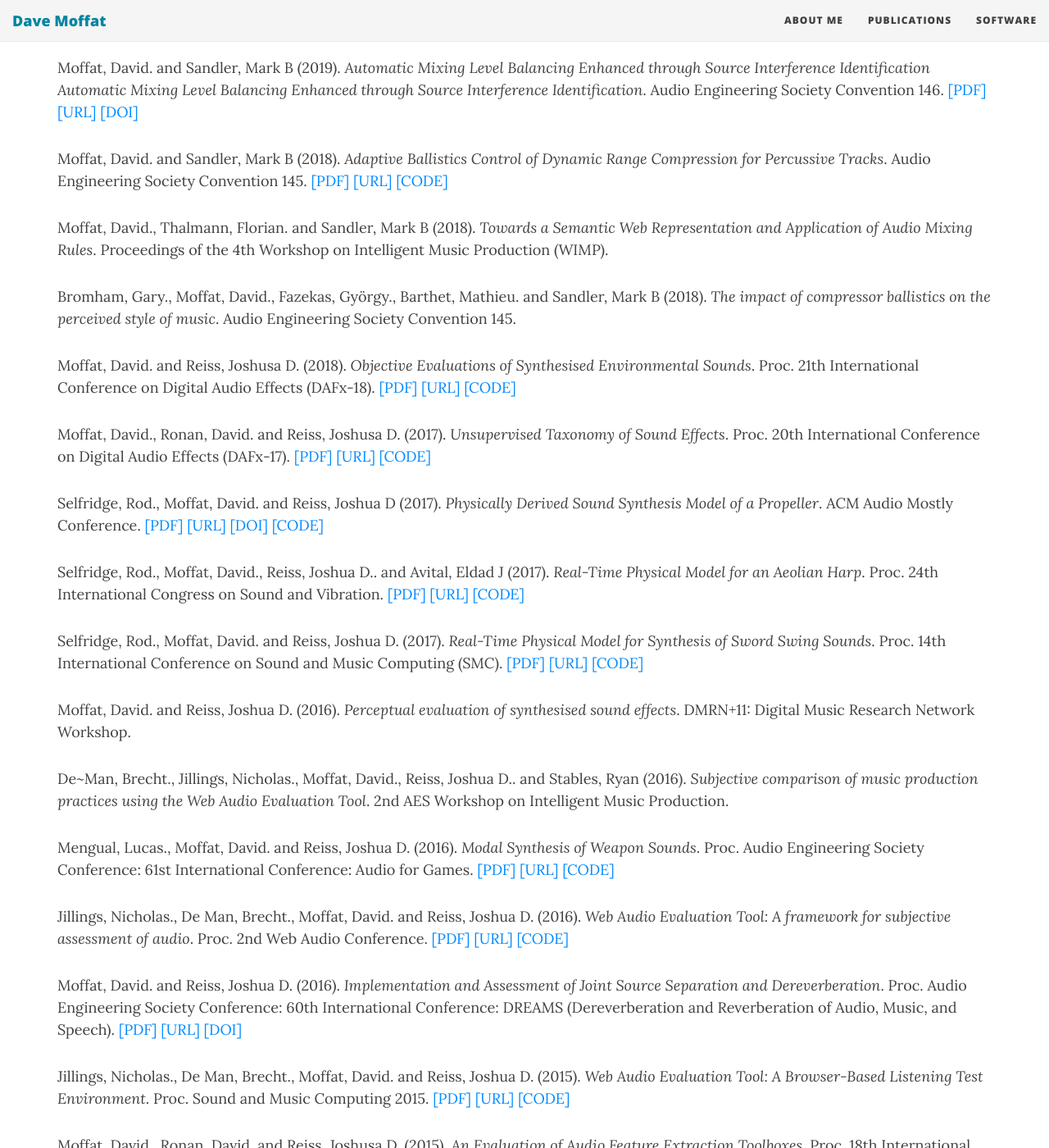
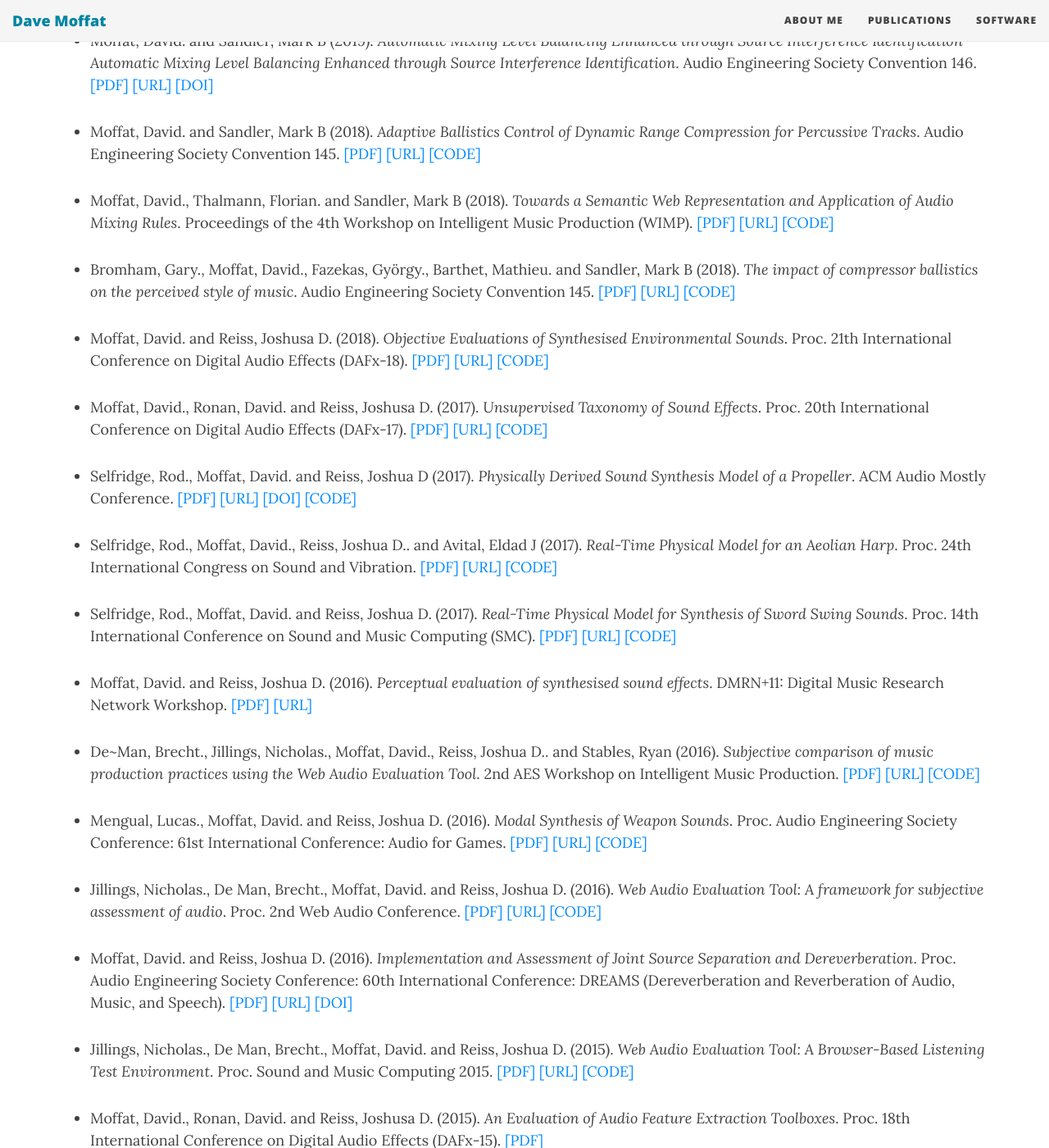
Before and after one commit to davemoffat/davemoffat.github.io, a Jekyll site: the page built from publications.md, in a window 1280 px wide and 1400 px high, scrolled down 1355 px. Shown: the whole window at 82% size. Built offline with Jekyll 4.4.1, drawn with Linux system fonts in a browser that asks for light colours; nearby versions of some CDN libraries.

Commit message:
add more URL's to publications

```diff
--- a/publications.md
+++ b/publications.md
@@ -5,70 +5,70 @@ title: Bibliography
 
 # Journal
 
-Wilmering, Thomas., Moffat, David., Milo, Alessia. and Sandler, Mark B (2020). A History of Audio Effects. _Applied Sciences_. [[PDF]](https://www.mdpi.com/2076-3417/10/3/791/pdf) [[URL]](https://www.mdpi.com/2076-3417/10/3/791) [[DOI]](10.3390/app10030791)
+* Wilmering, Thomas., Moffat, David., Milo, Alessia. and Sandler, Mark B (2020). A History of Audio Effects. _Applied Sciences_. [[PDF]](https://www.mdpi.com/2076-3417/10/3/791/pdf) [[URL]](https://www.mdpi.com/2076-3417/10/3/791) [[DOI]](10.3390/app10030791)
 
-Moffat, David. and Sandler, Mark B (2019). Approaches in Intelligent Music Production. _Arts_. [[PDF]](https://www.mdpi.com/2076-0752/8/4/125/pdf) [[URL]](https://www.mdpi.com/541536) [[DOI]](10.3390/arts8040125)
+* Moffat, David. and Sandler, Mark B (2019). Approaches in Intelligent Music Production. _Arts_. [[PDF]](https://www.mdpi.com/2076-0752/8/4/125/pdf) [[URL]](https://www.mdpi.com/541536) [[DOI]](10.3390/arts8040125)
 
-Moffat, David. and Reiss, Joshua D. (2018). Perceptual Evaluation of Synthesized Sound Effects. _ACM Transactions on Applied Perception (TAP)_. [[PDF]](https://dl.acm.org/authorize?N658914) [[URL]](https://dl.acm.org/citation.cfm?id=3165287) [[DOI]](10.1145/3165287) [[CODE]](https://code.soundsoftware.ac.uk/projects/perceptual-evaluation-of-sound-synthesis)
+* Moffat, David. and Reiss, Joshua D. (2018). Perceptual Evaluation of Synthesized Sound Effects. _ACM Transactions on Applied Perception (TAP)_. [[PDF]](https://dl.acm.org/authorize?N658914) [[URL]](https://dl.acm.org/citation.cfm?id=3165287) [[DOI]](10.1145/3165287) [[CODE]](https://code.soundsoftware.ac.uk/projects/perceptual-evaluation-of-sound-synthesis)
 
-Selfridge, Rod., Moffat, David., Avital, Eldad J.. and Reiss, Joshua D. (2018). Creating Real-Time Aeroacoustic Sound Effects Using Physically Derived Models. _Journal of the Audio Engineering Society_. [[PDF]](http://www.aes.org/journal/online/jaes.cfm?file=JAES_V66_7_8/JAES_V66_7_8_PG594hirez.pdf&elibID=19708) [[URL]](http://www.aes.org/e-lib/browse.cfm?elib=19708) [[DOI]](10.17743/jaes.2018.0033) [[CODE]](https://code.soundsoftware.ac.uk/projects/physical-model-of-a-sword-sound/)
+* Selfridge, Rod., Moffat, David., Avital, Eldad J.. and Reiss, Joshua D. (2018). Creating Real-Time Aeroacoustic Sound Effects Using Physically Derived Models. _Journal of the Audio Engineering Society_. [[PDF]](http://www.aes.org/journal/online/jaes.cfm?file=JAES_V66_7_8/JAES_V66_7_8_PG594hirez.pdf&elibID=19708) [[URL]](http://www.aes.org/e-lib/browse.cfm?elib=19708) [[DOI]](10.17743/jaes.2018.0033) [[CODE]](https://code.soundsoftware.ac.uk/projects/physical-model-of-a-sword-sound/)
 
-Selfridge, Rod., Moffat, David. and Reiss, Joshua D. (2017). Sound Synthesis of Objects Swinging Through Air Using Physical Models. _Applied Sciences_. [[PDF]](http://www.mdpi.com/2076-3417/7/11/1177/pdf) [[URL]](http://www.mdpi.com/2076-3417/7/11/1177) [[DOI]](10.3390/app7111177) [[CODE]](https://code.soundsoftware.ac.uk/projects/physicallyderivedswingingobjects)
+* Selfridge, Rod., Moffat, David. and Reiss, Joshua D. (2017). Sound Synthesis of Objects Swinging Through Air Using Physical Models. _Applied Sciences_. [[PDF]](http://www.mdpi.com/2076-3417/7/11/1177/pdf) [[URL]](http://www.mdpi.com/2076-3417/7/11/1177) [[DOI]](10.3390/app7111177) [[CODE]](https://code.soundsoftware.ac.uk/projects/physicallyderivedswingingobjects)
 
-Luca Turchet., David Moffat., Ana Tajadura-Jim&eacute;nez., Joshua D. Reiss. and Tony Stockman (2016). What do your footsteps sound like? An investigation on interactive footstep sounds adjustment. _Applied Acoustics_. [[PDF]](http://davemoffat.com/wp/wp-content/uploads/2016/05/What-do-your-footsteps-sound-like.pdf) [[URL]](http://www.sciencedirect.com/science/article/pii/S0003682X16300913) [[DOI]](10.1016/j.apacoust.2016.04.007)
+* Luca Turchet., David Moffat., Ana Tajadura-Jim&eacute;nez., Joshua D. Reiss. and Tony Stockman (2016). What do your footsteps sound like? An investigation on interactive footstep sounds adjustment. _Applied Acoustics_. [[PDF]](http://davemoffat.com/wp/wp-content/uploads/2016/05/What-do-your-footsteps-sound-like.pdf) [[URL]](http://www.sciencedirect.com/science/article/pii/S0003682X16300913) [[DOI]](10.1016/j.apacoust.2016.04.007)
 
 # Book Chapter
 
-Moffat, David., Selfridge, Rod. and Reiss, Joshua D. (2019). Sound Effect Synthesis. Michael Filimowicz Editor. _In Foundations in Sound Design for Interactive Media: A Multidisciplinary Approach_. Routledge [[PDF]](https://www.eecs.qmul.ac.uk/~josh/documents/2019/Sound_Effect_Synthesis.pdf) [[URL]](https://www.amazon.co.uk/gp/product/B07TDQQVCK/ref=as_li_qf_asin_il_tl?ie=UTF8&tag=davemoffat-21&creative=6738&linkCode=as2&creativeASIN=B07TDQQVCK&linkId=9673d36a941c5b590566d7459f3ad665)
+* Moffat, David., Selfridge, Rod. and Reiss, Joshua D. (2019). Sound Effect Synthesis. Michael Filimowicz Editor. _In Foundations in Sound Design for Interactive Media: A Multidisciplinary Approach_. Routledge [[PDF]](https://www.eecs.qmul.ac.uk/~josh/documents/2019/Sound_Effect_Synthesis.pdf) [[URL]](https://www.amazon.co.uk/gp/product/B07TDQQVCK/ref=as_li_qf_asin_il_tl?ie=UTF8&tag=davemoffat-21&creative=6738&linkCode=as2&creativeASIN=B07TDQQVCK&linkId=9673d36a941c5b590566d7459f3ad665)
 
 # Conference
 
-Lefford, M. Nyssim., Bromham, Gary. and Moffat, David (2020). _Mixing with Intelligent Mixing Systems: Evolving Practices and Lessons from Computer Assisted Design_. Audio Engineering Society Convention 148.
+* Lefford, M. Nyssim., Bromham, Gary. and Moffat, David (2020). _Mixing with Intelligent Mixing Systems: Evolving Practices and Lessons from Computer Assisted Design_. Audio Engineering Society Convention 148.
 
-Bromham, Gary., Moffat, David., Barthet, Mathieu. and Fazekas, Gy&ouml;rgy (2019). _Retro in Digital: Understanding the Semantics of Audio Effects_. DMRN+14: Digital Music Reserach Network One-Day Workshop. [[PDF]](https://qmro.qmul.ac.uk/xmlui/bitstream/handle/123456789/61898/DMRN14_Proceedings_17Dec2019.pdf?sequence=2&isAllowed=y) [[URL]](https://www.qmul.ac.uk/dmrn/dmrn14/)
+* Bromham, Gary., Moffat, David., Barthet, Mathieu. and Fazekas, Gy&ouml;rgy (2019). _Retro in Digital: Understanding the Semantics of Audio Effects_. DMRN+14: Digital Music Reserach Network One-Day Workshop. [[PDF]](https://qmro.qmul.ac.uk/xmlui/bitstream/handle/123456789/61898/DMRN14_Proceedings_17Dec2019.pdf?sequence=2&isAllowed=y) [[URL]](https://www.qmul.ac.uk/dmrn/dmrn14/)
 
-Venkatesh, Satvik., Moffat, David. and Miranda, Eduardo Reck (2019). _RadioMe: Artificially Intelligent Radio for People with Dementia_. DMRN+14: Digital Music Reserach Network One-Day Workshop. [[PDF]](https://qmro.qmul.ac.uk/xmlui/bitstream/handle/123456789/61898/DMRN14_Proceedings_17Dec2019.pdf?sequence=2&isAllowed=y) [[URL]](https://www.qmul.ac.uk/dmrn/dmrn14/)
+* Venkatesh, Satvik., Moffat, David. and Miranda, Eduardo Reck (2019). _RadioMe: Artificially Intelligent Radio for People with Dementia_. DMRN+14: Digital Music Reserach Network One-Day Workshop. [[PDF]](https://qmro.qmul.ac.uk/xmlui/bitstream/handle/123456789/61898/DMRN14_Proceedings_17Dec2019.pdf?sequence=2&isAllowed=y) [[URL]](https://www.qmul.ac.uk/dmrn/dmrn14/)
 
-Bromham, Gary., Moffat, David., Barthet, Mathieu., Danielsen, Anne. and Fazekas, Gy&ouml;rgy (2019). _The Impact of Audio Effects Processing on the Perception of Brightness and Warmth_. ACM Audio Mostly Conference. [[PDF]](http://davemoffat.com/wp/wp-content/uploads/2019/09/BrightWarm-AM19.pdf) [[URL]](https://dl.acm.org/citation.cfm?id=3356618) [[DOI]](10.1145/3356590.3356618)
+* Bromham, Gary., Moffat, David., Barthet, Mathieu., Danielsen, Anne. and Fazekas, Gy&ouml;rgy (2019). _The Impact of Audio Effects Processing on the Perception of Brightness and Warmth_. ACM Audio Mostly Conference. [[PDF]](http://davemoffat.com/wp/wp-content/uploads/2019/09/BrightWarm-AM19.pdf) [[URL]](https://dl.acm.org/citation.cfm?id=3356618) [[DOI]](10.1145/3356590.3356618)
 
-Moffat, David. and Sandler, Mark B (2019). _Machine Learning Multitrack Gain Mixing of Drums_. Audio Engineering Society Convention 147. [[PDF]](http://davemoffat.com/wp/wp-content/uploads/2019/09/ML-DrumMixing-AES19.pdf) [[URL]](http://www.aes.org/e-lib/browse.cfm?elib=20550) [[DOI]](10.17743/aesconv.2019.978-1-942220-31-2) [[AUDIO]](https://djmoffat.github.io/MachineLearningDrumGainMixing/)
+* Moffat, David. and Sandler, Mark B (2019). _Machine Learning Multitrack Gain Mixing of Drums_. Audio Engineering Society Convention 147. [[PDF]](http://davemoffat.com/wp/wp-content/uploads/2019/09/ML-DrumMixing-AES19.pdf) [[URL]](http://www.aes.org/e-lib/browse.cfm?elib=20550) [[DOI]](10.17743/aesconv.2019.978-1-942220-31-2) [[AUDIO]](https://djmoffat.github.io/MachineLearningDrumGainMixing/)
 
-Moffat, David. and Sandler, Mark B (2019). _An Automated Approach to the Application of Reverberation_. Audio Engineering Society Convention 147. [[PDF]](http://davemoffat.com/wp/wp-content/uploads/2019/09/AutoReverb-AES19.pdf) [[URL]](http://www.aes.org/e-lib/browse.cfm?elib=20637) [[DOI]](10.17743/aesconv.2019.978-1-942220-31-2) [[CODE]](https://github.com/djmoffat/AutoReverb)
+* Moffat, David. and Sandler, Mark B (2019). _An Automated Approach to the Application of Reverberation_. Audio Engineering Society Convention 147. [[PDF]](http://davemoffat.com/wp/wp-content/uploads/2019/09/AutoReverb-AES19.pdf) [[URL]](http://www.aes.org/e-lib/browse.cfm?elib=20637) [[DOI]](10.17743/aesconv.2019.978-1-942220-31-2) [[CODE]](https://github.com/djmoffat/AutoReverb)
 
-Moffat, David. and Sandler, Mark B (2019). _Automatic Mixing Level Balancing Enhanced through Source Interference Identification Automatic Mixing Level Balancing Enhanced through Source Interference Identification_. Audio Engineering Society Convention 146. [[PDF]](http://davemoffat.com/wp/wp-content/uploads/2019/03/20355.pdf) [[URL]](http://www.aes.org/e-lib/browse.cfm?elib=20355) [[DOI]](10.17743/aesconv.2019.978-1-942220-26-8)
+* Moffat, David. and Sandler, Mark B (2019). _Automatic Mixing Level Balancing Enhanced through Source Interference Identification Automatic Mixing Level Balancing Enhanced through Source Interference Identification_. Audio Engineering Society Convention 146. [[PDF]](http://davemoffat.com/wp/wp-content/uploads/2019/03/20355.pdf) [[URL]](http://www.aes.org/e-lib/browse.cfm?elib=20355) [[DOI]](10.17743/aesconv.2019.978-1-942220-26-8)
 
-Moffat, David. and Sandler, Mark B (2018). _Adaptive Ballistics Control of Dynamic Range Compression for Percussive Tracks_. Audio Engineering Society Convention 145. [[PDF]](http://davemoffat.com/wp/wp-content/uploads/2018/11/19748.pdf) [[URL]](http://www.aes.org/e-lib/browse.cfm?elib=19748) [[CODE]](https://github.com/djmoffat/intelligentCompressor)
+* Moffat, David. and Sandler, Mark B (2018). _Adaptive Ballistics Control of Dynamic Range Compression for Percussive Tracks_. Audio Engineering Society Convention 145. [[PDF]](http://davemoffat.com/wp/wp-content/uploads/2018/11/19748.pdf) [[URL]](http://www.aes.org/e-lib/browse.cfm?elib=19748) [[CODE]](https://github.com/djmoffat/intelligentCompressor)
 
-Moffat, David., Thalmann, Florian. and Sandler, Mark B (2018). _Towards a Semantic Web Representation and Application of Audio Mixing Rules_. Proceedings of the 4th Workshop on Intelligent Music Production (WIMP).
+* Moffat, David., Thalmann, Florian. and Sandler, Mark B (2018). _Towards a Semantic Web Representation and Application of Audio Mixing Rules_. Proceedings of the 4th Workshop on Intelligent Music Production (WIMP). [[PDF]](https://research.hud.ac.uk/media/assets/document/research/3-MoffatThalmannSandlerWIMP2018.pdf) [[URL]](https://research.hud.ac.uk/institutes-centres/apl/events/wimp18/wimp18programme/) [[CODE]](https://github.com/djmoffat/RIFMixingRules)
 
-Bromham, Gary., Moffat, David., Fazekas, Gy&ouml;rgy., Barthet, Mathieu. and Sandler, Mark B (2018). _The impact of compressor ballistics on the perceived style of music_. Audio Engineering Society Convention 145.
+* Bromham, Gary., Moffat, David., Fazekas, Gy&ouml;rgy., Barthet, Mathieu. and Sandler, Mark B (2018). _The impact of compressor ballistics on the perceived style of music_. Audio Engineering Society Convention 145. [[PDF]](http://davemoffat.com/wp/wp-content/uploads/2018/11/19806.pdf) [[URL]](http://www.aes.org/e-lib/browse.cfm?elib=19806) [[CODE]](https://github.com/djmoffat/MatlabPlotForAESPaper)
 
-Moffat, David. and Reiss, Joshusa D. (2018). _Objective Evaluations of Synthesised Environmental Sounds_. Proc. 21th International Conference on Digital Audio Effects (DAFx-18). [[PDF]](http://dafx2018.web.ua.pt/papers/DAFx2018_paper_34.pdf) [[URL]](http://dafx2018.web.ua.pt/#program) [[CODE]](https://code.soundsoftware.ac.uk/projects/synthparameteroptimiser)
+* Moffat, David. and Reiss, Joshusa D. (2018). _Objective Evaluations of Synthesised Environmental Sounds_. Proc. 21th International Conference on Digital Audio Effects (DAFx-18). [[PDF]](http://dafx2018.web.ua.pt/papers/DAFx2018_paper_34.pdf) [[URL]](http://dafx2018.web.ua.pt/#program) [[CODE]](https://code.soundsoftware.ac.uk/projects/synthparameteroptimiser)
 
-Moffat, David., Ronan, David. and Reiss, Joshusa D. (2017). _Unsupervised Taxonomy of Sound Effects_. Proc. 20th International Conference on Digital Audio Effects (DAFx-17). [[PDF]](https://dafx17.eca.ed.ac.uk/papers/DAFx17_paper_26.pdf) [[URL]](https://dafx17.eca.ed.ac.uk/Program.html) [[CODE]](https://goo.gl/9aWhTX)
+* Moffat, David., Ronan, David. and Reiss, Joshusa D. (2017). _Unsupervised Taxonomy of Sound Effects_. Proc. 20th International Conference on Digital Audio Effects (DAFx-17). [[PDF]](https://dafx17.eca.ed.ac.uk/papers/DAFx17_paper_26.pdf) [[URL]](https://dafx17.eca.ed.ac.uk/Program.html) [[CODE]](https://goo.gl/9aWhTX)
 
-Selfridge, Rod., Moffat, David. and Reiss, Joshua D (2017). _Physically Derived Sound Synthesis Model of a Propeller_. ACM Audio Mostly Conference. [[PDF]](https://dl.acm.org/authorize?N658925) [[URL]](https://dl.acm.org/citation.cfm?id=3123524) [[DOI]](10.1145/3123514.3123524) [[CODE]](https://code.soundsoftware.ac.uk/projects/propeller-model)
+* Selfridge, Rod., Moffat, David. and Reiss, Joshua D (2017). _Physically Derived Sound Synthesis Model of a Propeller_. ACM Audio Mostly Conference. [[PDF]](https://dl.acm.org/authorize?N658925) [[URL]](https://dl.acm.org/citation.cfm?id=3123524) [[DOI]](10.1145/3123514.3123524) [[CODE]](https://code.soundsoftware.ac.uk/projects/propeller-model)
 
-Selfridge, Rod., Moffat, David., Reiss, Joshua D.. and Avital, Eldad J (2017). _Real-Time Physical Model for an Aeolian Harp_. Proc. 24th International Congress on Sound and Vibration. [[PDF]](https://www.iiav.org/archives_icsv_last/2017_icsv24/content/papers/papers/full_paper_169_20170427190827242.pdf) [[URL]](http://icsv24.org/index.php?va=viewpage&vaid=175) [[CODE]](https://code.soundsoftware.ac.uk/projects/aeolianharp)
+* Selfridge, Rod., Moffat, David., Reiss, Joshua D.. and Avital, Eldad J (2017). _Real-Time Physical Model for an Aeolian Harp_. Proc. 24th International Congress on Sound and Vibration. [[PDF]](https://www.iiav.org/archives_icsv_last/2017_icsv24/content/papers/papers/full_paper_169_20170427190827242.pdf) [[URL]](http://icsv24.org/index.php?va=viewpage&vaid=175) [[CODE]](https://code.soundsoftware.ac.uk/projects/aeolianharp)
 
-Selfridge, Rod., Moffat, David. and Reiss, Joshua D. (2017). _Real-Time Physical Model for Synthesis of Sword Swing Sounds_. Proc. 14th International Conference on Sound and Music Computing (SMC). [[PDF]](http://smc2017.aalto.fi/media/materials/proceedings/SMC17_p299.pdf) [[URL]](http://smc2017.aalto.fi/proceedings.html) [[CODE]](https://code.soundsoftware.ac.uk/projects/physical-model-of-a-sword-sound)
+* Selfridge, Rod., Moffat, David. and Reiss, Joshua D. (2017). _Real-Time Physical Model for Synthesis of Sword Swing Sounds_. Proc. 14th International Conference on Sound and Music Computing (SMC). [[PDF]](http://smc2017.aalto.fi/media/materials/proceedings/SMC17_p299.pdf) [[URL]](http://smc2017.aalto.fi/proceedings.html) [[CODE]](https://code.soundsoftware.ac.uk/projects/physical-model-of-a-sword-sound)
 
-Moffat, David. and Reiss, Joshua D. (2016). _Perceptual evaluation of synthesised sound effects_. DMRN+11: Digital Music Research Network Workshop.
+* Moffat, David. and Reiss, Joshua D. (2016). _Perceptual evaluation of synthesised sound effects_. DMRN+11: Digital Music Research Network Workshop. [[PDF]](http://www.eecs.qmul.ac.uk/~josh/documents/2016/Moffat%20DMRN%202016.pdf) [[URL]](http://c4dm.eecs.qmul.ac.uk/dmrn/events/dmrnp11/)
 
-De~Man, Brecht., Jillings, Nicholas., Moffat, David., Reiss, Joshua D.. and Stables, Ryan (2016). _Subjective comparison of music production practices using the Web Audio Evaluation Tool_. 2nd AES Workshop on Intelligent Music Production.
+* De~Man, Brecht., Jillings, Nicholas., Moffat, David., Reiss, Joshua D.. and Stables, Ryan (2016). _Subjective comparison of music production practices using the Web Audio Evaluation Tool_. 2nd AES Workshop on Intelligent Music Production. [[PDF]](http://c4dm.eecs.qmul.ac.uk/events/wimp2/DeMan-WAET.pdf) [[URL]](http://www.semanticaudio.co.uk/events/wimp2016/) [[CODE]](https://code.soundsoftware.ac.uk/projects/webaudioevaluationtool)
 
-Mengual, Lucas., Moffat, David. and Reiss, Joshua D. (2016). _Modal Synthesis of Weapon Sounds_. Proc. Audio Engineering Society Conference: 61st International Conference: Audio for Games. [[PDF]](http://davemoffat.com/wp/wp-content/uploads/2016/05/18098.pdf) [[URL]](http://www.aes.org/e-lib/browse.cfm?elib=18098) [[CODE]](https://code.soundsoftware.ac.uk/projects/modal-synthesis-of-weapon-sounds)
+* Mengual, Lucas., Moffat, David. and Reiss, Joshua D. (2016). _Modal Synthesis of Weapon Sounds_. Proc. Audio Engineering Society Conference: 61st International Conference: Audio for Games. [[PDF]](http://davemoffat.com/wp/wp-content/uploads/2016/05/18098.pdf) [[URL]](http://www.aes.org/e-lib/browse.cfm?elib=18098) [[CODE]](https://code.soundsoftware.ac.uk/projects/modal-synthesis-of-weapon-sounds)
 
-Jillings, Nicholas., De Man, Brecht., Moffat, David. and Reiss, Joshua D. (2016). _Web Audio Evaluation Tool: A framework for subjective assessment of audio_. Proc. 2nd Web Audio Conference. [[PDF]](https://smartech.gatech.edu/bitstream/handle/1853/54595/WAC2016-67.pdf?sequence=1) [[URL]](https://smartech.gatech.edu/handle/1853/54595) [[CODE]](https://github.com/BrechtDeMan/WebAudioEvaluationTool)
+* Jillings, Nicholas., De Man, Brecht., Moffat, David. and Reiss, Joshua D. (2016). _Web Audio Evaluation Tool: A framework for subjective assessment of audio_. Proc. 2nd Web Audio Conference. [[PDF]](https://smartech.gatech.edu/bitstream/handle/1853/54595/WAC2016-67.pdf?sequence=1) [[URL]](https://smartech.gatech.edu/handle/1853/54595) [[CODE]](https://github.com/BrechtDeMan/WebAudioEvaluationTool)
 
-Moffat, David. and Reiss, Joshua D. (2016). _Implementation and Assessment of Joint Source Separation and Dereverberation_. Proc. Audio Engineering Society Conference: 60th International Conference: DREAMS (Dereverberation and Reverberation of Audio, Music, and Speech). [[PDF]](http://davemoffat.com/wp/wp-content/uploads/2016/05/18065.pdf) [[URL]](http://www.aes.org/e-lib/browse.cfm?elib=18065) [[DOI]](10.17743/aesconf.2016.978-1-942220-07-7)
+* Moffat, David. and Reiss, Joshua D. (2016). _Implementation and Assessment of Joint Source Separation and Dereverberation_. Proc. Audio Engineering Society Conference: 60th International Conference: DREAMS (Dereverberation and Reverberation of Audio, Music, and Speech). [[PDF]](http://davemoffat.com/wp/wp-content/uploads/2016/05/18065.pdf) [[URL]](http://www.aes.org/e-lib/browse.cfm?elib=18065) [[DOI]](10.17743/aesconf.2016.978-1-942220-07-7)
 
-Jillings, Nicholas., De Man, Brecht., Moffat, David. and Reiss, Joshua D. (2015). _Web Audio Evaluation Tool: A Browser-Based Listening Test Environment_. Proc. Sound and Music Computing 2015. [[PDF]](http://smcnetwork.org/system/files/SMC2015_submission_88.pdf) [[URL]](http://smcnetwork.org/node/1940) [[CODE]](https://code.soundsoftware.ac.uk/projects/webaudioevaluationtool)
+* Jillings, Nicholas., De Man, Brecht., Moffat, David. and Reiss, Joshua D. (2015). _Web Audio Evaluation Tool: A Browser-Based Listening Test Environment_. Proc. Sound and Music Computing 2015. [[PDF]](http://smcnetwork.org/system/files/SMC2015_submission_88.pdf) [[URL]](http://smcnetwork.org/node/1940) [[CODE]](https://code.soundsoftware.ac.uk/projects/webaudioevaluationtool)
 
-Moffat, David., Ronan, David. and Reiss, Joshusa D. (2015). _An Evaluation of Audio Feature Extraction Toolboxes_. Proc. 18th International Conference on Digital Audio Effects (DAFx-15). [[PDF]](http://www.ntnu.edu/documents/1001201110/1266017954/DAFx-15_submission_43_v2.pdf/06508f48-9272-41c8-9381-7639a0240770)
+* Moffat, David., Ronan, David. and Reiss, Joshusa D. (2015). _An Evaluation of Audio Feature Extraction Toolboxes_. Proc. 18th International Conference on Digital Audio Effects (DAFx-15). [[PDF]](http://www.ntnu.edu/documents/1001201110/1266017954/DAFx-15_submission_43_v2.pdf/06508f48-9272-41c8-9381-7639a0240770)
 
-Ronan, David., Moffat, David., Gunes, Hatice. and Reiss, Joshua D. (2015). _Automatic Subgrouping of Multitrack Audio_. Proc. 18th International Conference on Digital Audio Effects (DAFx-15). [[PDF]](http://www.ntnu.edu/documents/1001201110/1266017954/DAFx-15_submission_19.pdf/78f998cf-2bf9-4222-a6b4-38253c08c714)
+* Ronan, David., Moffat, David., Gunes, Hatice. and Reiss, Joshua D. (2015). _Automatic Subgrouping of Multitrack Audio_. Proc. 18th International Conference on Digital Audio Effects (DAFx-15). [[PDF]](http://www.ntnu.edu/documents/1001201110/1266017954/DAFx-15_submission_19.pdf/78f998cf-2bf9-4222-a6b4-38253c08c714)
 
 # Patent
 
-Moffat, David. and Reiss, Joshua D. (2017). _Generation of Sound Synthesis Models_. UK Patent 1718800.4 (Pending).
+* Moffat, David. and Reiss, Joshua D. (2017). _Generation of Sound Synthesis Models_. UK Patent 1718800.4 (Pending).
```
Also changed, not shown: bibliography/pubgen.py (+4 -4 lines), bibliography/publications.bib (+15 -4 lines).
